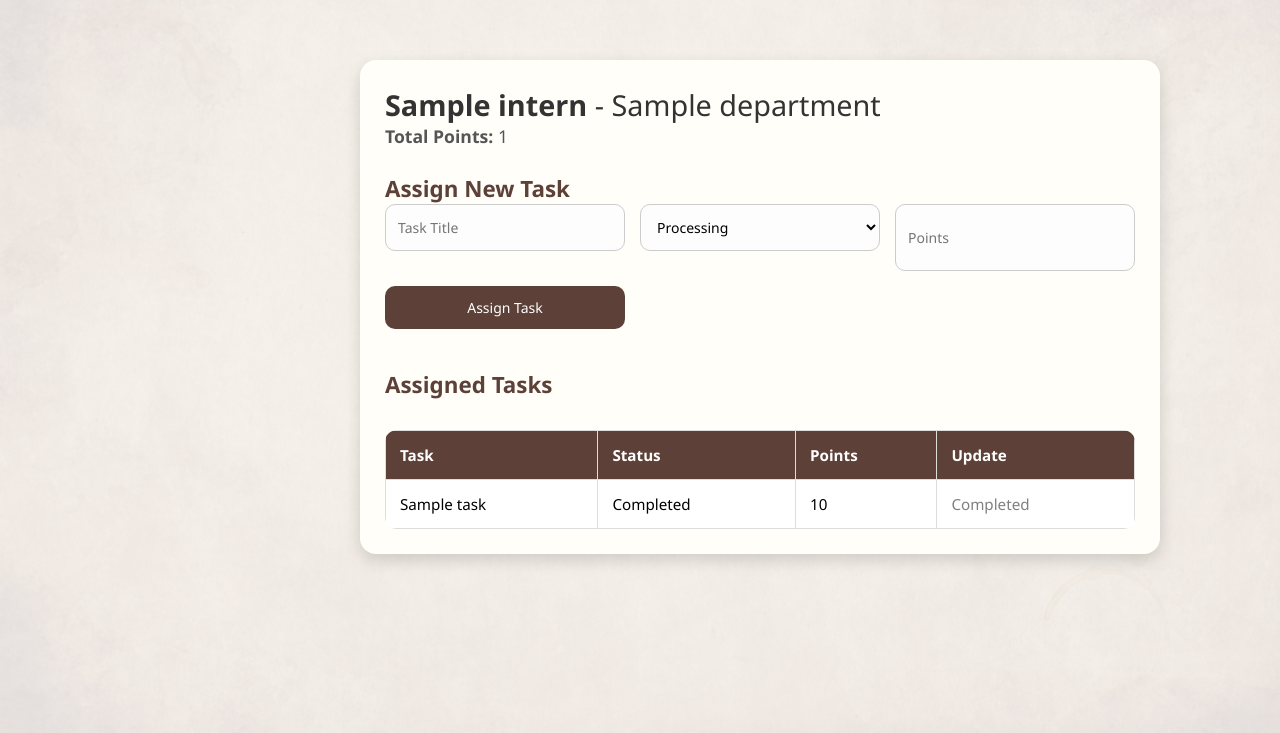
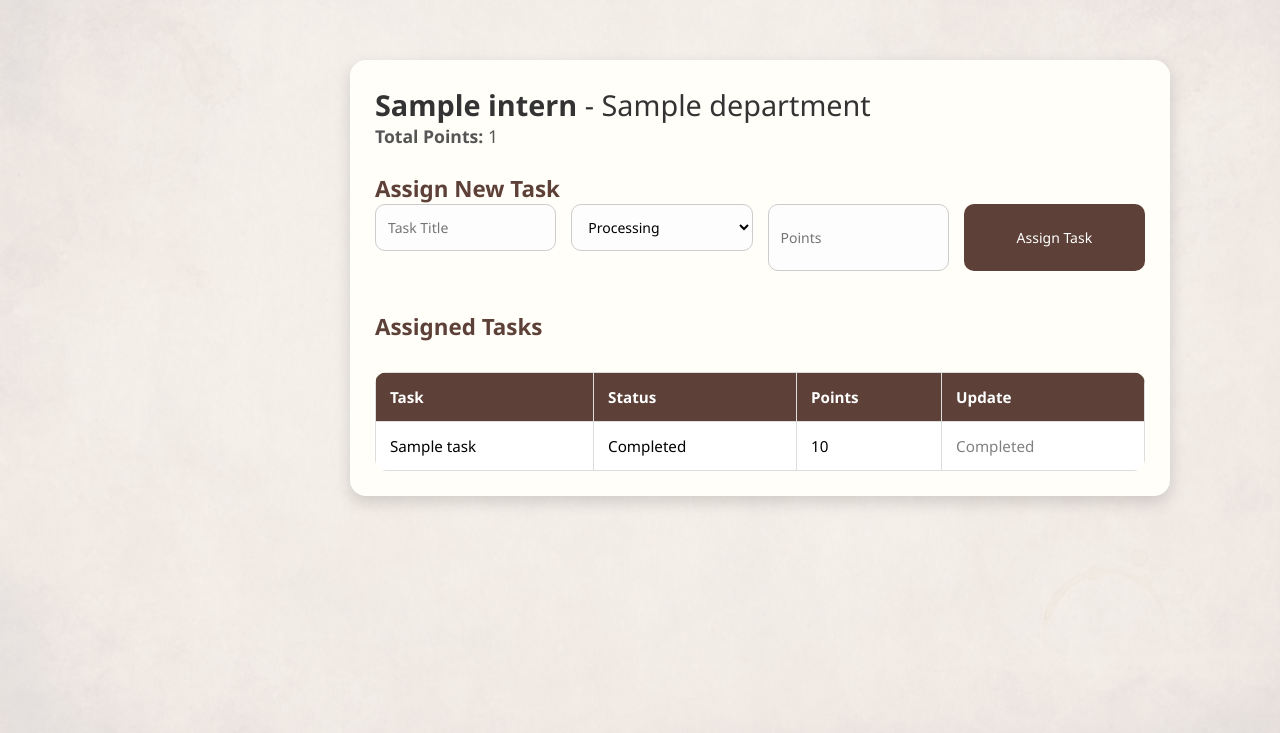
Before and after one commit to moulik3637/intern, a Flask app: template templates/intern_detail.html in a window 1280 px wide. Shown: the part 67-800 px from the top of the page. Run offline with Flask 3, Linux system fonts and the light colour scheme; the template is opened without the code that fills it: most values are stand-ins (such as "Sample title", 1, 10 or a date in 2020).

Commit message:
intern_detail.html

```diff
--- a/templates/intern_detail.html
+++ b/templates/intern_detail.html
@@ -3,7 +3,7 @@
 {% block content %}
 <div class="dashboard-container">
     <div class="main-content">
-        <div class="card animate-slide-up" style="max-width: 800px; margin: 0 auto;">
+        <div class="card animate-slide-up" style="max-width: 960px; margin: 0 auto;">
             <h2>{{ intern.name }} <span style="font-weight: normal;">- {{ intern.department }}</span></h2>
             <p style="font-size: 1.1rem; margin-bottom: 25px;"><strong>Total Points:</strong> {{ total_points }}</p>
 
@@ -15,7 +15,7 @@
                     <option value="To be reviewed">To be reviewed</option>
                     <option value="Completed">Completed</option>
                 </select>
-                <input type="number" name="points" placeholder="Points" min="0">
+                <input type="number" name="points" placeholder="Points" min="0" style="width: 100%;">
                 <button type="submit">Assign Task</button>
             </form>
 
```
